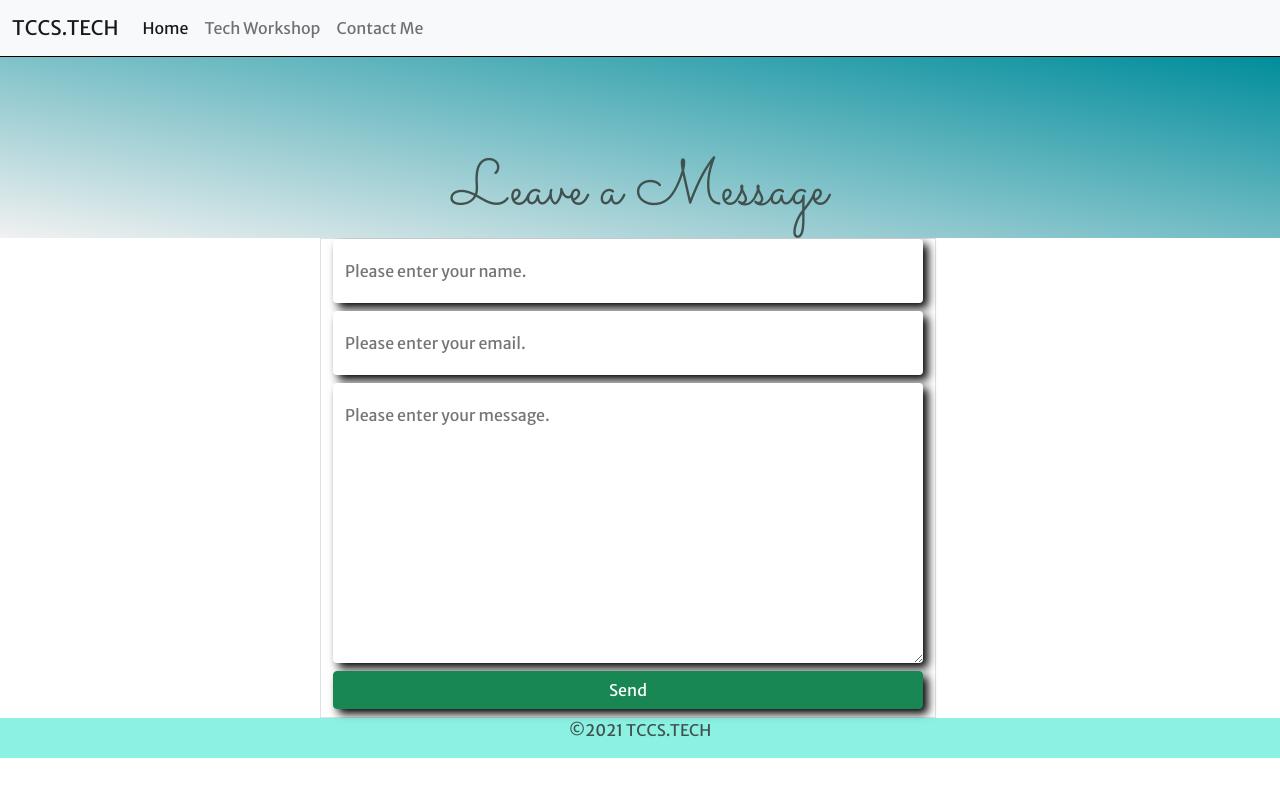
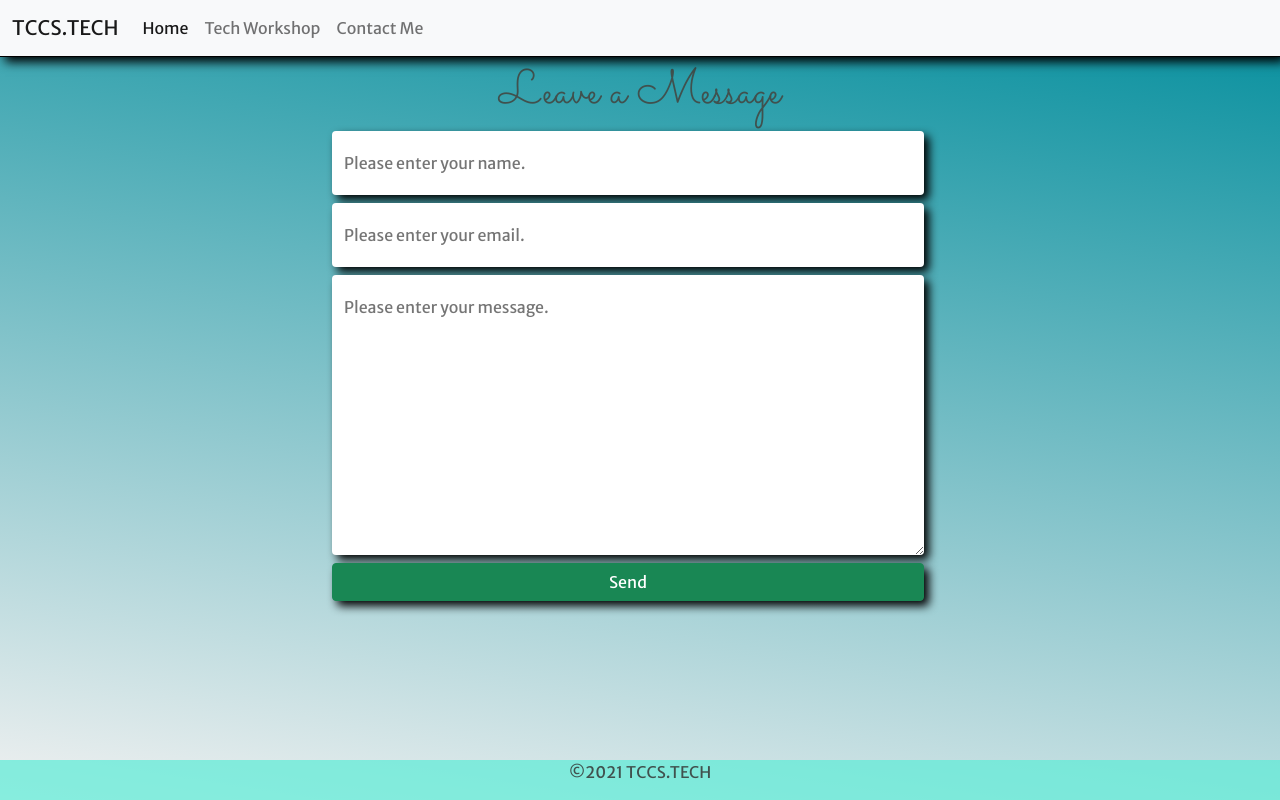
Before and after one commit to tccSolutions/tccs-flask, a Flask app: page /contact_me in a window 1280 px wide. Run offline with Flask 2, Linux system fonts and the light colour scheme; some libraries are stand-ins or nearby versions.

Commit message:
update to contact styles

```diff
--- a/static/styles/styles.css
+++ b/static/styles/styles.css
@@ -10,6 +10,7 @@ body{
 .content{
   display:flex;
   flex-direction: column;
+  flex-grow: 1;
 
 }
 .alert{
--- a/templates/contact_page/contact.html
+++ b/templates/contact_page/contact.html
@@ -4,14 +4,14 @@
     <meta charset="UTF-8">
     <title>Contact Me</title>
 </head>
-<body>
+<body style='background-image: linear-gradient(9deg,#f1f1f1, #018d9c);'>
     {% extends 'index.html' %}
    {%block content%}
-   <section class='header' style='height: 15%;'>
-       <h1>Leave a Message</h1>
+   <section class='mt-2' style='font-family:"Sacramento", cursive; '>
+       <h1 style="font-size: 3em;">Leave a Message</h1>
    </section>
    <div class='container-fluid row justify-content-center'>
-    <form class="border row col-md-6 justify-content-center " action="{{url_for('contact_me')}}" method="POST">
+    <form class="row col-md-6 justify-content-center " action="{{url_for('contact_me')}}" method="POST">
         {{form.csrf_token}}
 
         {{form.name(placeholder="Please enter your name.")}}
--- a/templates/index.html
+++ b/templates/index.html
@@ -131,7 +131,7 @@
   <!-- Contact -->
   <hr class="mx-auto w-50 my-5" style="border-bottom: none; border-top: 15px dotted #00edff; background: none">
 
-  <section class='contact-me mb-3'>
+  <section class='contact-me mb-3 sticky-footer'>
     <h2>Get In Touch</h2>
     <h3>Need some techy stuff done or want to talk horses? Reach out and let me see what I can do for you!</h3>
     <a class='btn' href="{{ url_for('contact_me') }}">Contact Me</a>
```
